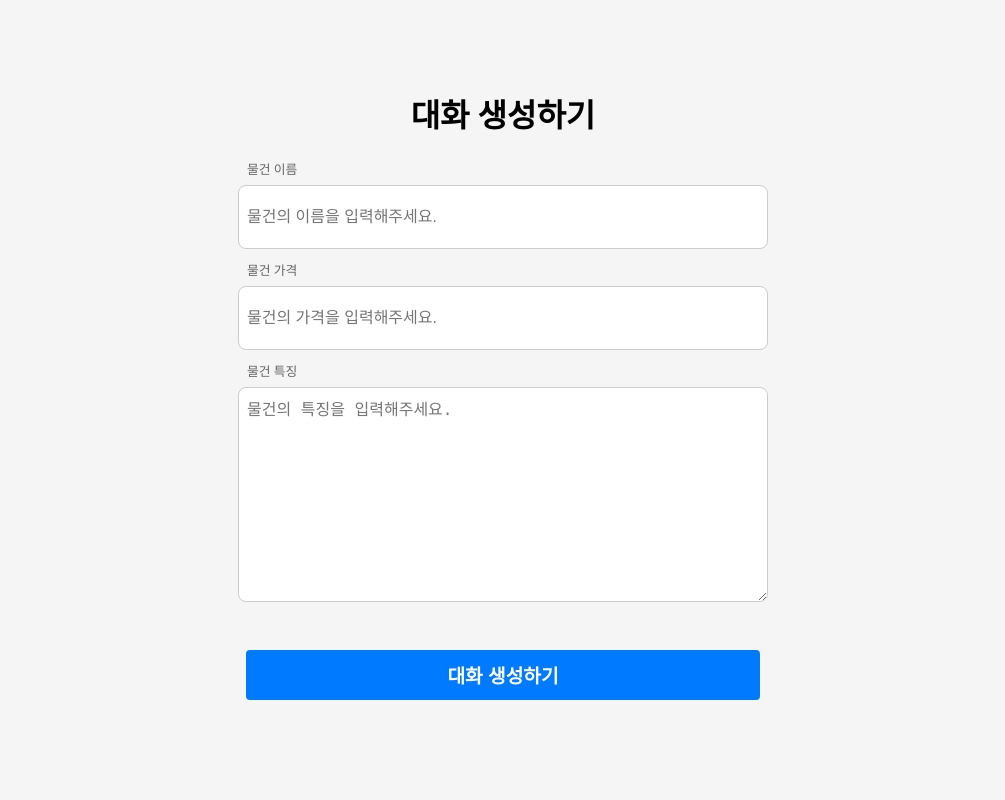
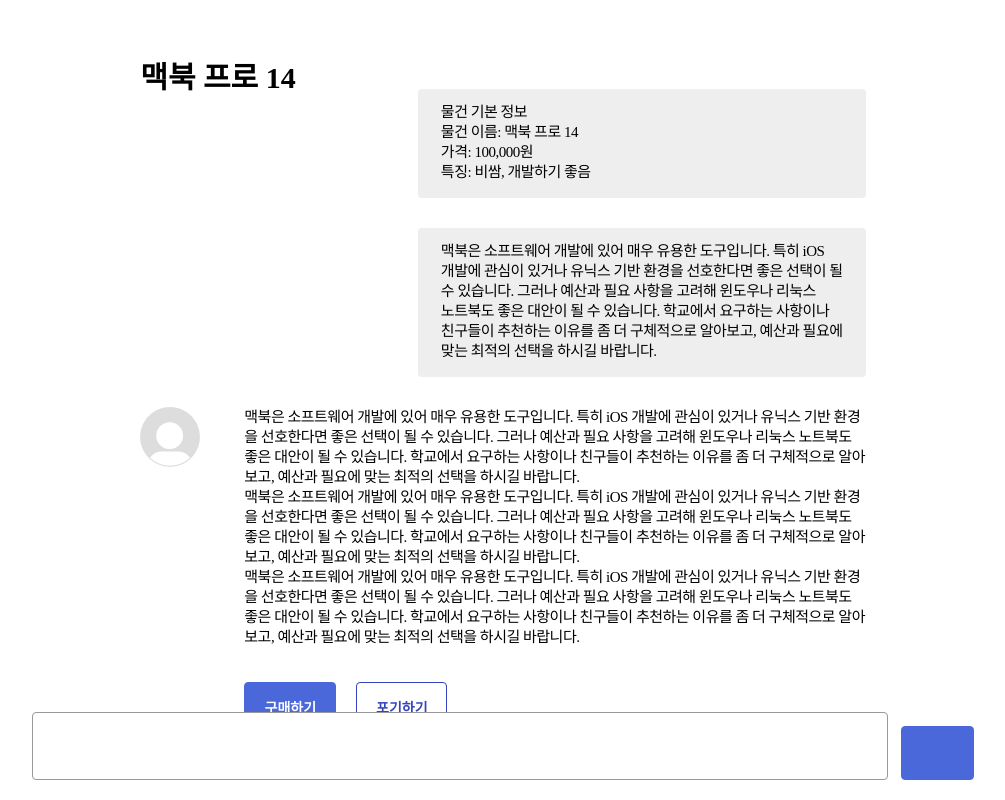
Before and after one commit to hackathonDSM2024/oppo-frontend, a React (Create React App) app: page / in a window 1280 px wide. Shown: the whole page, without its empty margins (137-1142 px from the left). Built offline with nearby package versions, Linux system fonts and the light colour scheme.

Commit message:
채팅 페이지 퍼블리싱

```diff
--- /dev/null
+++ b/src/components/AIChat.jsx
@@ -0,0 +1,80 @@
+import React from "react";
+import styled from "styled-components";
+import Profile from "../asset/img/Profile.png";
+
+export const AIChat = ({ contents }) => {
+  const formattedContents = contents.split("\n").map((item, index) => (
+    <React.Fragment key={index}>
+      {item}
+      <br />
+    </React.Fragment>
+  ));
+  return (
+    <Container>
+      <Profiled src={Profile} />
+      <ContentContain>
+        <Content>{formattedContents}</Content>
+        <Buttons>
+          <Purchase>구매하기</Purchase>
+          <Giveup>포기하기</Giveup>
+        </Buttons>
+      </ContentContain>
+    </Container>
+  );
+};
+
+const Container = styled.div`
+  width: 100%;
+  display: flex;
+  gap: 44px;
+`;
+
+const Profiled = styled.img`
+  width: 60px;
+  height: 60px;
+`;
+
+const ContentContain = styled.div`
+  width: 100%;
+  display: flex;
+  flex-direction: column;
+  gap: 35px;
+`;
+
+const Content = styled.p`
+  width: 100%;
+  color: #000000;
+  font-size: 15px;
+  font-weight: 500;
+  line-height: 20px;
+  letter-spacing: -0.5px;
+`;
+
+const Buttons = styled.div`
+  display: flex;
+  gap: 20px;
+`;
+
+const Purchase = styled.button`
+  width: 92px;
+  height: 50px;
+  border: 1px solid #4a68d9;
+  color: #fff;
+  font-size: 14px;
+  font-weight: 700;
+  border-radius: 4px;
+  background-color: #4a68d9;
+  cursor: pointer;
+`;
+
+const Giveup = styled.button`
+  width: 91px;
+  height: 50px;
+  border: 1px solid #3443be;
+  color: #3443be;
+  font-size: 14px;
+  font-weight: 700;
+  border-radius: 4px;
+  background-color: #fff;
+  cursor: pointer;
+`;
--- /dev/null
+++ b/src/components/MyChat.jsx
@@ -0,0 +1,25 @@
+import React from "react";
+import styled from "styled-components";
+
+export const MyChat = ({ contents }) => {
+  const formattedContents = contents.split("\n").map((item, index) => (
+    <React.Fragment key={index}>
+      {item}
+      <br />
+    </React.Fragment>
+  ));
+  return <Container>{formattedContents}</Container>;
+};
+
+const Container = styled.div`
+  width: 56.5%;
+  padding: 13px 15px 16px 23px;
+  color: #000;
+  font-size: 15px;
+  line-height: 20px;
+  font-weight: 500;
+  background-color: #eeeeee;
+  border-radius: 4px;
+  border: none;
+  letter-spacing: -0.5px;
+`;
--- a/src/pages/ChatBot.jsx
+++ b/src/pages/ChatBot.jsx
@@ -1,47 +1,92 @@
-// 쳇봇 대화 페이지
-
-import React from 'react'
-
-import styled from 'styled-components'
+import React, { useRef, useEffect } from "react";
+import styled from "styled-components";
 
 const ChatBot = () => {
+  const textRef = useRef(null);
+
+  useEffect(() => {
+    const textArea = textRef.current;
+
+    const handleInput = () => {
+      const lines = textArea.value.split("\n").length;
+      textArea.style.height = "auto";
+      if (lines > 1) {
+        textArea.style.height = textArea.scrollHeight + "px";
+      } else {
+        textArea.style.height = "32px"; // 첫 줄 입력에서는 높이를 고정
+      }
+    };
+
+    const handleKeyDown = (e) => {
+      if (e.key === "Enter" && !e.shiftKey) {
+        e.preventDefault();
+      }
+    };
+
+    const handleBlur = () => {
+      if (textArea.value.trim() === "") {
+        textArea.style.height = "32px"; // 최소 크기로 설정
+      }
+    };
+
+    textArea.addEventListener("input", handleInput);
+    textArea.addEventListener("keydown", handleKeyDown);
+    textArea.addEventListener("blur", handleBlur);
+
+    return () => {
+      textArea.removeEventListener("input", handleInput);
+      textArea.removeEventListener("keydown", handleKeyDown);
+      textArea.removeEventListener("blur", handleBlur);
+    };
+  }, []);
+
   return (
     <>
-      <div>ChatBot</div>
-      <Container action='#'>
-        <fieldset>
-          <Text type='text'></Text>
-          <Button type='button'></Button>
-        </fieldset>
+      <Container>
+        <Answer>
+          <Text ref={textRef} />
+          <Button>Send</Button>
+        </Answer>
       </Container>
     </>
-  )
-}
+  );
+};
 
-const Container = styled.form`
+const Container = styled.div`
   width: 100vw;
   height: 100vh;
-    display: flex;
-    justify-content: center;
-    align-items: center;
-    flex-direction: column-reverse;
-    border-radius: 4px;
-`
+  display: flex;
+  flex-direction: column;
+`;
 
-const Text = styled.input`
-  width: 700px;
-  height: 30px;
-  margin-top: 500px;
+const Text = styled.textarea`
+  width: 804px;
+  min-height: 32px;
+  max-height: 150px;
+  font-size: 20px;
+  border: 1px solid #999999;
   border-radius: 4px;
-`
+  padding: 10px 25px;
+  resize: none;
+  overflow: auto;
+`;
 
-const Button = styled.input`
-  width: 50px;
-  height: 36px;
-  margin-left: 10px;
-  background-color: #3f3fff;
-  border: 1px solid black;
+const Button = styled.button`
+  width: 73px;
+  height: 54px;
+  background-color: #4a68d9;
+  border: 1px solid #4a68d9;
   border-radius: 4px;
-`
+  color: white;
+`;
 
-export default ChatBot
+const Answer = styled.div`
+  display: flex;
+  align-items: end;
+  gap: 13px;
+  position: absolute;
+  bottom: 20px;
+  left: 25vw;
+`;
+
+export default ChatBot;
--- a/src/pages/StartChatBot.jsx
+++ b/src/pages/StartChatBot.jsx
@@ -1,114 +1,145 @@
-import React, { useState } from 'react';
-import styled from 'styled-components';
+import React, { useRef, useEffect } from "react";
+import styled from "styled-components";
+import { MyChat } from "../components/MyChat";
+import { AIChat } from "../components/AIChat";
 
+const ChatBot = () => {
+  const textRef = useRef(null);
 
-const StartChatBot = () => {
-  const [name, setName] = useState('');
-  const [price, setPrice] = useState('');
-  const [feature, setFeature] = useState('');
+  useEffect(() => {
+    const textArea = textRef.current;
 
-  const handleStartChat = () => {
-    // 사용자 입력 정보로 새 채팅방 생성
-    console.log('Username:', name);
-    // 브랜치 아작난거 고치기 위한 push
-    console.log("")
+    const handleInput = () => {
+      textArea.style.height = "32px"; // 초기 높이를 설정하여 높이 계산을 다시 함
+      if (textArea.scrollHeight > textArea.clientHeight) {
+        textArea.style.height = textArea.scrollHeight + "px";
+      }
     };
 
+    const handleKeyDown = (e) => {
+      if (e.key === "Enter" && !e.shiftKey) {
+        e.preventDefault();
+      }
+    };
+
+    const handleBlur = () => {
+      if (textArea.value.trim() === "") {
+        textArea.style.height = "32px";
+      }
+    };
+
+    textArea.addEventListener("input", handleInput);
+    textArea.addEventListener("keydown", handleKeyDown);
+    textArea.addEventListener("blur", handleBlur);
+
+    return () => {
+      textArea.removeEventListener("input", handleInput);
+      textArea.removeEventListener("keydown", handleKeyDown);
+      textArea.removeEventListener("blur", handleBlur);
+    };
+  }, []);
+
   return (
-    <StartChatBotContainer>
-      <Title>대화 생성하기</Title>
-      <InputContainer>
-        <InputLabel>물건 이름</InputLabel>
-        <InputField
-          type="text"
-          placeholder="물건의 이름을 입력해주세요."
-          value={name}
-          onChange={(e) => setName(e.target.value)}
+    <Container>
+      <ChatterBox>
+        <Title>맥북 프로 14</Title>
+        <ChattingBox>
+          <ChatBox>
+            <MyChat
+              contents={`물건 기본 정보\n물건 이름: 맥북 프로 14\n가격: 100,000원\n특징: 비쌈, 개발하기 좋음`}
             />
-        <InputLabel>물건 가격</InputLabel>
-        <InputField
-          type="text"
-          placeholder="물건의 가격을 입력해주세요."
-          value={price}
-          onChange={(e) => setPrice(e.target.value)}
+            <MyChat
+              contents={`맥북은 소프트웨어 개발에 있어 매우 유용한 도구입니다. 특히 iOS
+              개발에 관심이 있거나 유닉스 기반 환경을 선호한다면 좋은 선택이 될
+              수 있습니다. 그러나 예산과 필요 사항을 고려해 윈도우나 리눅스
+              노트북도 좋은 대안이 될 수 있습니다. 학교에서 요구하는 사항이나
+              친구들이 추천하는 이유를 좀 더 구체적으로 알아보고, 예산과 필요에
+              맞는 최적의 선택을 하시길 바랍니다.`}
             />
-        <InputLabel>물건 특징</InputLabel>
-        <ThirdInputField
-          type="text"
-          placeholder="물건의 특징을 입력해주세요."
-          value={feature}
-          onChange={(e) => setFeature(e.target.value)}
+            <AIChat
+              contents={`맥북은 소프트웨어 개발에 있어 매우 유용한 도구입니다. 특히 iOS 개발에 관심이 있거나 유닉스 기반 환경을 선호한다면 좋은 선택이 될 수 있습니다. 그러나 예산과 필요 사항을 고려해 윈도우나 리눅스 노트북도 좋은 대안이 될 수 있습니다. 학교에서 요구하는 사항이나 친구들이 추천하는 이유를 좀 더 구체적으로 알아보고, 예산과 필요에 맞는 최적의 선택을 하시길 바랍니다.
+맥북은 소프트웨어 개발에 있어 매우 유용한 도구입니다. 특히 iOS 개발에 관심이 있거나 유닉스 기반 환경을 선호한다면 좋은 선택이 될 수 있습니다. 그러나 예산과 필요 사항을 고려해 윈도우나 리눅스 노트북도 좋은 대안이 될 수 있습니다. 학교에서 요구하는 사항이나 친구들이 추천하는 이유를 좀 더 구체적으로 알아보고, 예산과 필요에 맞는 최적의 선택을 하시길 바랍니다.
+맥북은 소프트웨어 개발에 있어 매우 유용한 도구입니다. 특히 iOS 개발에 관심이 있거나 유닉스 기반 환경을 선호한다면 좋은 선택이 될 수 있습니다. 그러나 예산과 필요 사항을 고려해 윈도우나 리눅스 노트북도 좋은 대안이 될 수 있습니다. 학교에서 요구하는 사항이나 친구들이 추천하는 이유를 좀 더 구체적으로 알아보고, 예산과 필요에 맞는 최적의 선택을 하시길 바랍니다.`}
             />
-      </InputContainer>
-      <StartButton onClick={handleStartChat}>대화 생성하기</StartButton>
-    </StartChatBotContainer>
+          </ChatBox>
+        </ChattingBox>
+      </ChatterBox>
+      <Answer>
+        <Text ref={textRef} />
+        <Button></Button>
+      </Answer>
+    </Container>
   );
 };
 
-export default StartChatBot;
+const Container = styled.div`
+  width: 100vw;
+  height: 100vh;
+  display: flex;
+  justify-content: center;
+  align-items: center;
+  flex-direction: column;
+`;
 
-const StartChatBotContainer = styled.div`
+const Text = styled.textarea`
+  width: 804px;
+  min-height: 32px;
+  max-height: 150px;
+  font-size: 20px;
+  border: 1px solid #999999;
+  border-radius: 4px;
+  padding: 10px 25px;
+  resize: none;
+  overflow: auto;
+`;
+
+const Button = styled.button`
+  width: 73px;
+  height: 54px;
+  background-color: #4a68d9;
+  border: 1px solid #4a68d9;
+  border-radius: 4px;
+  color: white;
+`;
+
+const Answer = styled.div`
+  display: flex;
+  align-items: end;
+  gap: 13px;
+  position: sticky;
+  bottom: 20px;
+  z-index: 10;
+`;
+
+const ChatterBox = styled.div`
+  width: 56.67vw;
+  height: 100vh;
   display: flex;
   flex-direction: column;
-    align-items: center;
-    justify-content: center;
-    height: 100vh;
-    background-color: #f5f5f5;
 `;
 
-const Title = styled.h1`
-    font-size: 32px;
-    font-weight: bold;
-    margin-bottom: 2rem;
+const Title = styled.p`
+  color: #000;
+  font-size: 30px;
+  font-weight: 600;
+  position: sticky;
+  top: 7.9vh;
 `;
 
-const InputContainer = styled.div`
+const ChattingBox = styled.div`
+  width: 100%;
   display: flex;
-    flex-direction: column;
-    align-items: center;
-    margin-bottom: 2rem;
+  justify-content: center;
+  position: sticky;
+  top: 18vh;
 `;
 
-const InputLabel = styled.label`
-  font-size: 0.8rem;
-  color: #666;
-  margin-bottom: 0.5rem;
-  width: 512px;
-  text-align: left;
+const ChatBox = styled.div`
+  width: 925px;
+  display: flex;
+  align-items: end;
+  flex-direction: column;
+  gap: 30px;
 `;
 
-const InputField = styled.input`
-    width: 512px;
-    height: 46px;
-    padding: 0.5rem;
-    border: 1px solid #ccc;
-    border-radius: 8px;
-    margin-bottom: 1rem;
-    font-size: 1rem;
-  `;
-  const ThirdInputField = styled.textarea`
-  width: 512px;
-  height: 197px;
-  padding: 0.5rem;
-  border: 1px solid #ccc;
-  border-radius: 8px;
-  margin-bottom: 1rem;
-  font-size: 1rem;
-`;
-
-const StartButton = styled.button`
-    width: 514px;
-    height: 50px;
-    background-color: #007bff;
-    color: #fff;
-    border: none;
-    border-radius: 4px;
-    font-size: 1.2rem;
-    font-weight: bold;
-    cursor: pointer;
-    transition: background-color 0.3s ease;
-
-    &:hover {
-      background-color: #0056b3;
-    }
-  `;
+export default ChatBot;
```
Also changed, not shown: src/components/BalanceMod.jsx (+5 -4 lines), src/components/DirectInput.jsx (+5 -4 lines), src/asset/img/Profile.png (added), src/asset/img/X.png (added). Lines whose indentation alone changed are shown as unchanged.
